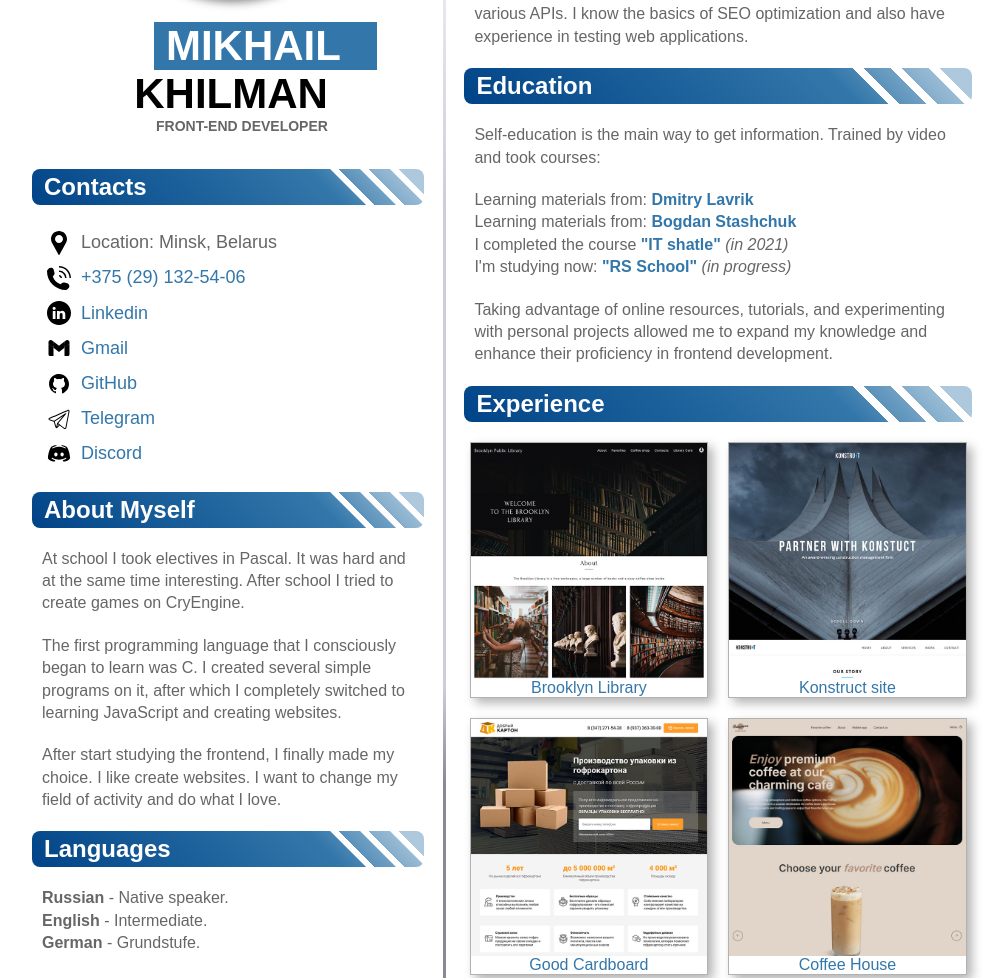
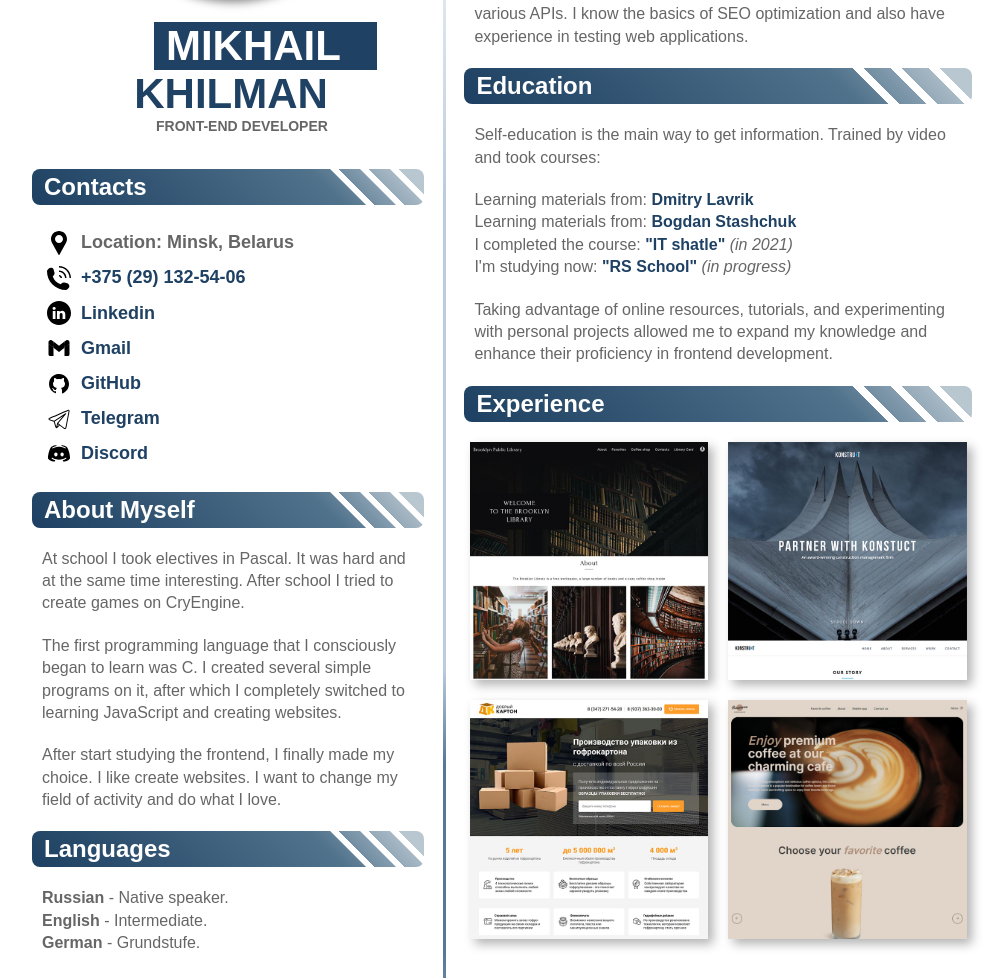
Before and after one commit to grimpatron/rsschool-cv-, a plain HTML site: page index.html in a window 1280 px wide. Shown: the part 335-1313 px from the top of the page, without its empty margins (138-1146 px from the left). Drawn offline with Linux system fonts and the light colour scheme.

Commit message:
feat: finishing and polishing

```diff
--- a/index.html
+++ b/index.html
@@ -196,7 +196,7 @@
           <ul class="education__list list">
             <li class="education__item">Learning materials from: <a href="https://dmitrylavrik.ru/" target="_blank"><strong>Dmitry Lavrik</strong></a></li>
             <li class="education__item">Learning materials from: <a href="https://stashchuk.com/" target="_blank"><strong>Bogdan Stashchuk</strong></a></li>
-            <li class="education__item">I completed the course <a href="https://www.linkedin.com/company/it-shatle" target="_blank"><strong>"IT shatle"</strong></a> <i>(in 2021)</i></li>
+            <li class="education__item">I completed the course: <a href="https://www.linkedin.com/company/it-shatle" target="_blank"><strong>"IT shatle"</strong></a> <i>(in 2021)</i></li>
             <li class="education__item">I'm studying now: <a href="https://rs.school/" target="_blank"><strong>"RS School"</strong></a> <i>(in progress)</i></li>
           </ul>
           <p class="myself__text text">Taking advantage of online resources, tutorials, and experimenting with personal projects allowed me to expand my knowledge and enhance their proficiency in frontend development.
@@ -210,7 +210,7 @@
                 <div class="portfolio__item-frame">
                   <img class="portfolio__item-img" src="images/portfolio/library.jpg" alt="library">
                 </div>
-                <div class="portfolio-item__title">Brooklyn Library</div>
+                <div class="portfolio-item__title">Brooklyn Library<br><br>(click to open)</div>
               </a>
             </div>
             <div class="portfolio__item">
@@ -218,7 +218,7 @@
                 <div class="portfolio__item-frame">
                   <img class="portfolio__item-img" src="images/portfolio/konstruct.jpg" alt="konstruct">
                 </div>
-                <div class="portfolio-item__title">Konstruct site</div>
+                <div class="portfolio-item__title">Konstruct<br><br>(click to open)</div>
               </a>
             </div>
             <div class="portfolio__item">
@@ -226,7 +226,7 @@
                 <div class="portfolio__item-frame">
                   <img class="portfolio__item-img" src="images/portfolio/good-cardboard.jpg" alt="good-cardboard">
                 </div>
-                <div class="portfolio-item__title">Good Cardboard</div>
+                <div class="portfolio-item__title">Good Cardboard<br><br>(click to open)</div>
               </a>
             </div>
             <div class="portfolio__item">
@@ -234,7 +234,7 @@
                 <div class="portfolio__item-frame">
                   <img class="portfolio__item-img" src="images/portfolio/coffee-house.jpg" alt="coffee-house">
                 </div>
-                <div class="portfolio-item__title">Coffee House</div>
+                <div class="portfolio-item__title">Coffee House<br><br>(click to open)</div>
               </a>
             </div>
           </div>
--- a/style/style.css
+++ b/style/style.css
@@ -1,10 +1,11 @@
 :root {
-  --main-link: #3377aa;
-  --main-color: #824628;
+  /* --primary-color: #3377aa; */
+  --primary-color: #1f4163;
+  /* --main-color: #824628; */
   --main-color--hover: #be6428;
-  --main-bg-color-first: #ccd;
-  --main-bg-color-second: #889;
-  --main-bg-block: #334;
+  --border-color-first: #bcd;
+  --border-color-second: #579;
+  --main-bg-block: #1f4163;
   --social-phone: #00b561;
   --social-linkedin: #0077b5;
   --social-facebook: #4267B2;
@@ -22,7 +23,7 @@
 
 a {
   text-decoration: none;
-  color: var(--main-link);
+  color: var(--primary-color);
   transition: .3s all ease-in-out;
 }
 a :hover {
@@ -36,8 +37,9 @@ a :hover {
   border-radius: 8px;
   padding: 4px 12px;
   margin-bottom: 20px;
+  color: #FFF;
   background: var(--linear-gradient);
-  color: #FFF;
+  filter: grayscale(50%);
 }
 .text {
   padding: 0 10px;
@@ -98,7 +100,7 @@ a :hover {
   width: 44%;
   padding-right: 2%;
   border-right: 3px solid transparent;
-  border-image: linear-gradient(to top, #fff 5%, var(--main-bg-color-first) 15% 25%, var(--main-bg-color-second) 35% 45%, var(--main-bg-color-first) 50% 75%, #fff 95%);
+  border-image: linear-gradient(to top, #fff 5%, var(--border-color-first) 15% 25%, var(--border-color-second) 35% 45%, var(--border-color-first) 50% 75%, #fff 95%);
   border-image-slice: 1;
 }
 .professional {
@@ -137,7 +139,7 @@ a :hover {
   font-size: 42px;
   text-transform: uppercase;
   text-align: right;
-  color: #000;
+  color: var(--primary-color);
 }
 .profile__introduce-name span {
   display: inline-block;
@@ -145,7 +147,7 @@ a :hover {
   padding: 0 36px 0 12px;
   margin-left: -10px;
   color: #fff;
-  background-color: var(--main-link);
+  background-color: var(--primary-color);
 }
 .profile__introduce-profession {
   text-align: right;
@@ -185,6 +187,7 @@ a :hover {
 }
 .contacts__name {
   font-size: 18px;
+  font-weight: bold;
 }
 /*** CONTACTS END ***/
 
@@ -246,11 +249,12 @@ a :hover {
 .portfolio__item {
   flex: 0 0 47%;
   width: 50%;
-  border: 1px solid rgba(0, 0, 0, 0.3);
+  /* border: 1px solid rgba(0, 0, 0, 0.3); */
   box-shadow: 5px 5px 10px 0 rgba(0, 0, 0, 0.3);
   transition: all ease 0.4s;
   color: #333;
   text-align: center;
+  font-size: 0;
 }
 .portfolio__item:hover,
 .portfolio__item:focus {
@@ -262,6 +266,35 @@ a :hover {
   width: 100%;
   height: 100%;
   object-fit: cover;
+}
+.portfolio__item-link {
+  position: relative;
+  display: block;
+  width: 100%;
+}
+.portfolio-item__title {
+  display: flex;
+  justify-content: center;
+  align-items: center;
+  width: fit-content;
+  height: 0;
+  z-index: 2;
+  bottom: 0;
+  right: 50%;
+  width: 101%;
+  transform: translateX(50%);
+  position: absolute;
+  text-wrap: nowrap;
+  transition: .4s all ease-in-out;
+  font-size: 20px;
+  color: transparent;
+}
+@media (hover: hover) {
+  .portfolio__item-link:hover .portfolio-item__title{
+    height: 100%;
+    background-color: rgba(51, 119, 170, 0.8);
+    color: rgb(255, 255, 255);
+  }
 }
 /*** PORTFOLIO END ***/
 
@@ -285,7 +318,7 @@ a :hover {
 
 /*** FOOTER START ***/
 .additional {
-  background-color: var(--main-bg-block);
+  background-color: #345;
   padding: 10px 20px;
   display: flex;
   justify-content: space-between;
```
